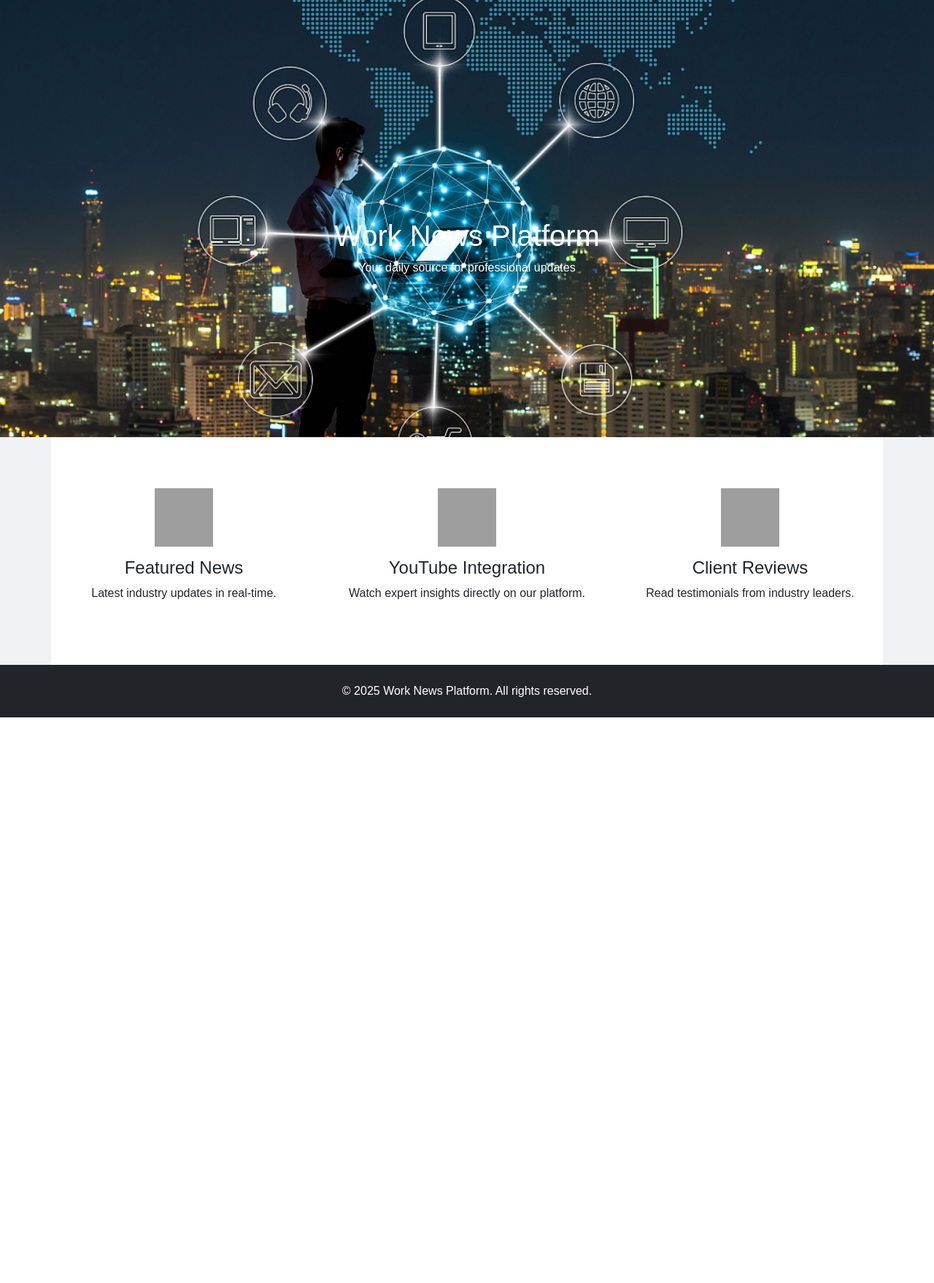
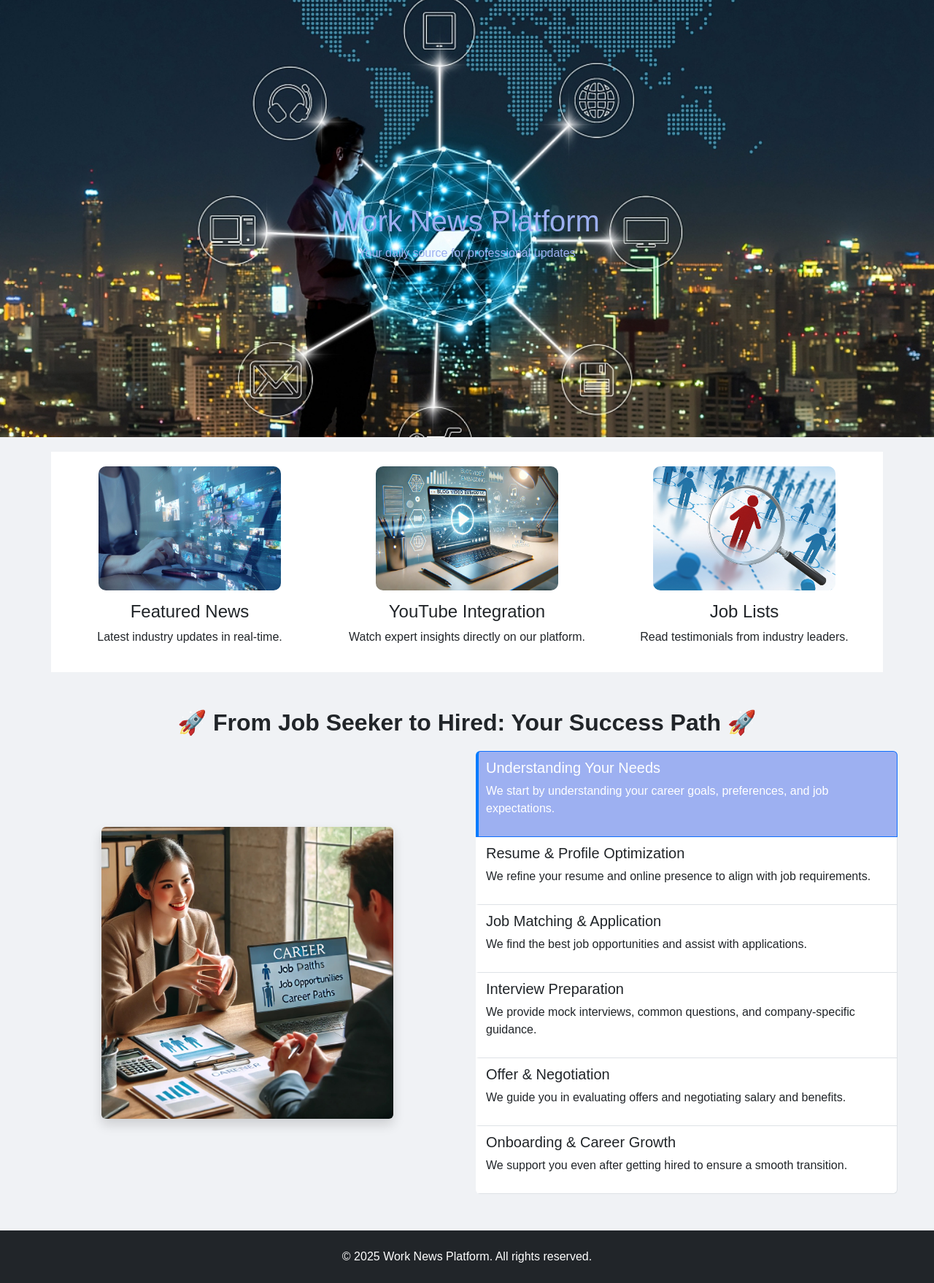
Before and after one commit to jadhikari/job-portal-and-news-, a Django app: page / in a window 1280 px wide. Shown: the part 57-1815 px from the top of the page at 73% size. Before the commit the page ends 1040 px from the top, so only its background shows below. Run offline with Django 5.2, Linux system fonts and the light colour scheme; grey boxes are pictures that could not be loaded.

Commit message:
creating home page

```diff
--- a/core/static/core/core.css
+++ b/core/static/core/core.css
@@ -22,22 +22,22 @@
 
 /* Set background images and stagger animation delays for each slide */
 .hero .slide:nth-child(1) {
-    background-image: url('../images/image.jpg');
+    background-image: url('../images/slide/image.jpg');
     animation-delay: 0s;
 }
 
 .hero .slide:nth-child(2) {
-    background-image: url('../images/image1.jpg');
+    background-image: url('../images/slide/image1.jpg');
     animation-delay: 5s;
 }
 
 .hero .slide:nth-child(3) {
-    background-image: url('../images/image2.jpg');
+    background-image: url('../images/slide/image2.jpg');
     animation-delay: 10s;
 }
 
 .hero .slide:nth-child(4) {
-    background-image: url('../images/image3.png');
+    background-image: url('../images/slide/image3.png');
     animation-delay: 15s;
 }
 
@@ -46,8 +46,8 @@
     position: relative;
     z-index: 2;
     text-align: center;
-    color: white;
-    padding-top: 300px; /* Adjust vertical positioning as needed */
+    color: #9db0f1;
+    padding-top: 280px; /* Adjust vertical positioning as needed */
 }
 
 /* Keyframes for fading in and out */
@@ -62,19 +62,41 @@
 /* Other styles for the rest of the page */
 .feature-section {
     background-color: white;
-    padding: 50px 0;
+    /* padding: 50px 0; */
+    margin-top: 20px;
 }
 .feature-box {
     text-align: center;
     padding: 20px;
 }
 .feature-box img {
-    width: 80px;
+    width: 250px;
+    height: 170px;
+    border-radius: 10px;
     margin-bottom: 15px;
 }
-.review-box {
-    background: #fff;
-    padding: 20px;
-    border-radius: 10px;
-    box-shadow: 0 0 10px rgba(0,0,0,0.1);
+
+
+/* Css for job hunting process */
+.process-container {
+    display: flex;
+    align-items: center;
+    justify-content: center;
+    padding: 50px;
 }
+.left-image {
+    width: 100%;
+    max-width: 400px;
+    height: auto;
+    transition: opacity 0.3s ease-in-out;
+}
+.step-item {
+    padding: 10px;
+    cursor: pointer;
+    border-left: 4px solid transparent;
+    transition: all 0.3s ease;
+}
+.step-item:hover, .step-item.active {
+    border-left-color: #007bff;
+    background-color: #9db0f1;
+}
--- a/core/templates/core/home.html
+++ b/core/templates/core/home.html
@@ -26,23 +26,78 @@
   <section class="container feature-section">
     <div class="row">
       <div class="col-md-4 feature-box">
-        <img src="https://source.unsplash.com/100x100/?newspaper" alt="News">
+        <img src="../../static/images/news.jpg" alt="News" >
         <h4>Featured News</h4>
         <p>Latest industry updates in real-time.</p>
       </div>
       <div class="col-md-4 feature-box">
-        <img src="https://source.unsplash.com/100x100/?youtube" alt="Videos">
+        <img src="../../static/images/blogs.jpg" alt="Videos" >
         <h4>YouTube Integration</h4>
         <p>Watch expert insights directly on our platform.</p>
       </div>
       <div class="col-md-4 feature-box">
-        <img src="https://source.unsplash.com/100x100/?reviews" alt="Reviews">
-        <h4>Client Reviews</h4>
+        <img src="../../static/images/job.jpg" alt="Reviews" >
+        <h4>Job Lists</h4>
         <p>Read testimonials from industry leaders.</p>
       </div>
     </div>
   </section>
 
 
+  <!-- Job hunting process -->
+  <div class="row process-container">
+    <h2 class="text-center" style="margin-bottom: 20px !important;"><b>🚀 From Job Seeker to Hired: Your Success Path 🚀</b></h2>
+    <!-- Left Side: Image -->
+    <div class="col-md-6 text-center">
+        <img id="processImage" src="{% static 'images/steps/step1.jpg' %}" class="left-image img-fluid rounded shadow">
+    </div>
+
+    <!-- Right Side: Steps List -->
+    <div class="col-md-6">
+        <div class="list-group">
+            <div class="list-group-item step-item active" data-image="{% static 'images/steps/step1.jpg' %}">
+                <h5>Understanding Your Needs</h5>
+                <p>We start by understanding your career goals, preferences, and job expectations.</p>
+            </div>
+            <div class="list-group-item step-item" data-image="{% static 'images/steps/step2.jpg' %}">
+                <h5>Resume & Profile Optimization</h5>
+                <p>We refine your resume and online presence to align with job requirements.</p>
+            </div>
+            <div class="list-group-item step-item" data-image="{% static 'images/steps/step3.jpg' %}">
+                <h5>Job Matching & Application</h5>
+                <p>We find the best job opportunities and assist with applications.</p>
+            </div>
+            <div class="list-group-item step-item" data-image="{% static 'images/steps/step4.jpg' %}">
+                <h5>Interview Preparation</h5>
+                <p>We provide mock interviews, common questions, and company-specific guidance.</p>
+            </div>
+            <div class="list-group-item step-item" data-image="{% static 'images/steps/step5.jpg' %}">
+                <h5>Offer & Negotiation</h5>
+                <p>We guide you in evaluating offers and negotiating salary and benefits.</p>
+            </div>
+            <div class="list-group-item step-item" data-image="{% static 'images/steps/step6.jpg' %}">
+                <h5>Onboarding & Career Growth</h5>
+                <p>We support you even after getting hired to ensure a smooth transition.</p>
+            </div>
+        </div>
+    </div>
+  </div>
+
+  <script>
+    document.addEventListener("DOMContentLoaded", function () {
+        const steps = document.querySelectorAll(".step-item");
+        const imageElement = document.getElementById("processImage");
+
+        steps.forEach(step => {
+            step.addEventListener("mouseenter", function () {
+                const newImage = step.getAttribute("data-image");
+                imageElement.src = newImage;
+
+                steps.forEach(s => s.classList.remove("active"));
+                step.classList.add("active");
+            });
+        });
+    });
+  </script>
 
 {% endblock %}
--- a/templates/footer.html
+++ b/templates/footer.html
@@ -2,4 +2,4 @@
     <div class="container">
       <p class="mb-0">&copy; 2025 Work News Platform. All rights reserved.</p>
     </div>
-  </footer>
+</footer>
```
Also changed, not shown: core/static/images/blogs.jpg (added), core/static/images/job.jpg (added), core/static/images/news.jpg (added), core/static/images/slide/image.jpg (renamed from core/static/images/image.jpg), core/static/images/slide/image1.jpg (renamed from core/static/images/image1.jpg), core/static/images/slide/image2.jpg (renamed from core/static/images/image2.jpg), core/static/images/slide/image3.png (renamed from core/static/images/image3.png), core/static/images/steps/step1.jpg (added), core/static/images/steps/step2.jpg (added), core/static/images/steps/step3.jpg (added), core/static/images/steps/step4.jpg (added), core/static/images/steps/step5.jpg (added), core/static/images/steps/step6.jpg (added), 1 other file.
